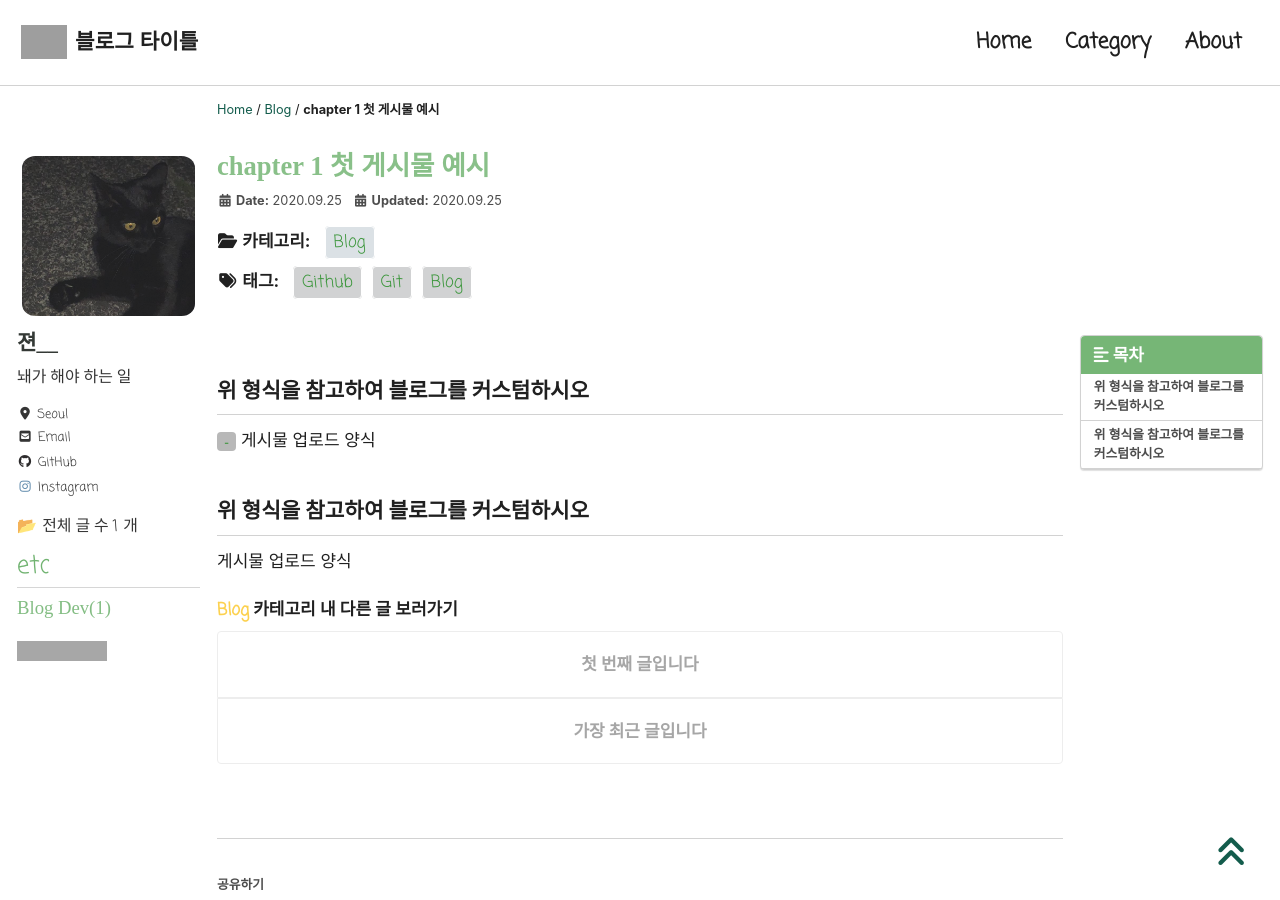
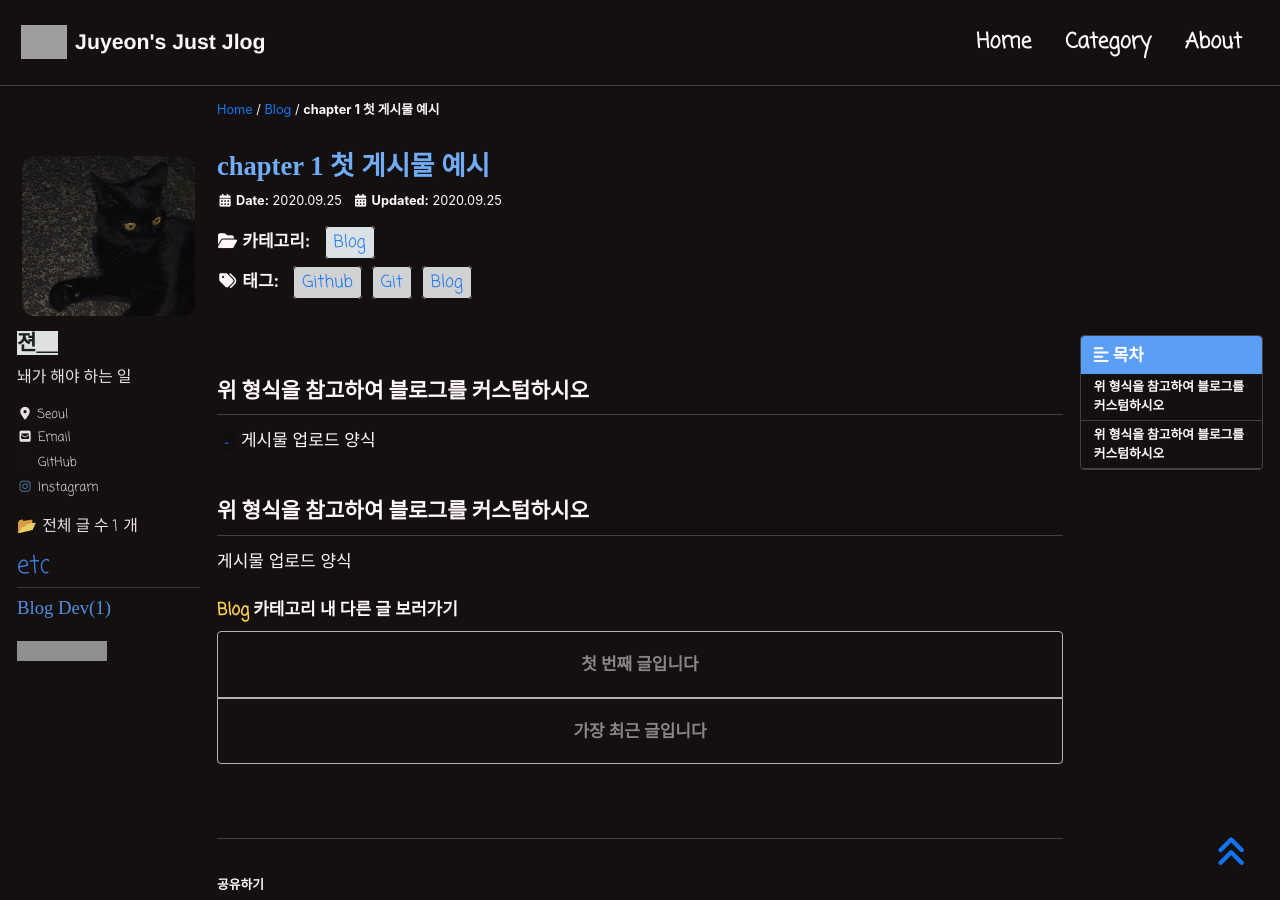
Before and after one commit to Ye0ni/Ye0ni.github.io, a Jekyll site: the page built from _posts/Blog/2021-09-25-git & github.md, in a window 1280 px wide and 900 px high. Built offline with Jekyll 4.4.1, drawn with Linux system fonts in a browser that asks for light colours; cached includes are drawn as plain includes; nearby versions of some CDN libraries; some web fonts are replaced; comment, search, counter and statistics services are not loaded; some of the changed text lies outside the part shown; grey boxes are pictures that could not be loaded.

Commit message:
blog update

```diff
--- a/_config.yml
+++ b/_config.yml
@@ -12,15 +12,15 @@
 
 # theme                  : "minimal-mistakes-jekyll"
 # remote_theme           : "mmistakes/minimal-mistakes"
-minimal_mistakes_skin    : "myskin" # "default"  "air", "aqua", "contrast", , "dirt", "neon", "mint", "plum", "sunrise"
+minimal_mistakes_skin    : "neon" # "default"  "air", "aqua", "contrast", , "dirt", "neon", "mint", "plum", "sunrise"
 
 # Site Settings
 locale                   : "ko-KR"
-title                    : "블로그 타이틀"
+title                    : "Juyeon's Just Jlog"
 title_separator          : "-"
 subtitle                 : # site tagline that appears below site title in masthead
-name                     : "블로그 유저 닉네임"
-description              : "블로그 간단 설명"
+name                     : "젼__"
+description              : "log storage"
 url                      : "https://ye0ni.github.io"
 baseurl                  : # the subpath of your site, e.g. "/blog"
 repository               : "ye0ni/comments" #댓글 경로 / github name/repository
@@ -33,7 +33,7 @@ words_per_minute         : 200
 comments: # 블로그 댓글 활용
   provider               : "utterances" # false (default), "disqus", "discourse", "facebook", "staticman", "staticman_v2", "utterances", "custom"
   disqus:
-    shortname            : #"유저이름-github-io" # https://help.disqus.com/customer/portal/articles/466208-what-s-a-shortname-
+    shortname            : #"ye0ni-github-io" # https://help.disqus.com/customer/portal/articles/466208-what-s-a-shortname-
   discourse:
     server               : # https://meta.discourse.org/t/embedding-discourse-comments-via-javascript/31963 , e.g.: meta.discourse.org
   facebook:
@@ -134,7 +134,7 @@ footer:
   links:
     - label: "GitHub"
       icon: "fab fa-fw fa-github"
-      url: "https://github.com/유저이름"
+      url: "https://github.com/ye0ni"
     #- label: "Twitter"
     #  icon: "fab fa-fw fa-twitter-square"
       # url:
--- a/_includes/author-profile.html
+++ b/_includes/author-profile.html
@@ -19,7 +19,7 @@
     {% if author.home %}
       <a href="{{ author_link }}"><h3 class="author__name" itemprop="name">{{ author.name }}</h3></a>
     {% else %}
-      <h3 class="author__name" itemprop="name">{{ author.name }}</h3>
+      <h3 class="author__name" itemprop="name"><span style='background-color: #f6f8fa'>{{ author.name }}</span></h3>
     {% endif %}
     {% if author.bio %}
       <div class="author__bio" itemprop="description">
--- a/_sass/minimal-mistakes/skins/_neon.scss
+++ b/_sass/minimal-mistakes/skins/_neon.scss
@@ -5,7 +5,7 @@
 /* Colors */
 $background-color: #141010 !default;
 $text-color: #fff6fb !default;
-$primary-color: #f21368 !default;
+$primary-color: #1374f2 !default;
 $border-color: mix(#fff, $background-color, 20%) !default;
 $code-background-color: mix(#000, $background-color, 15%) !default;
 $code-background-color-dark: mix(#000, $background-color, 20%) !default;
@@ -34,7 +34,7 @@ $base0b: #00c918 !default;
 $base0c: #1faaaa !default;
 $base0d: #3777e6 !default;
 $base0e: #ad00a1 !default;
-$base0f: #cc6633 !default;
+$base0f: #ecc4af !default;
 
 .author__urls.social-icons .svg-inline--fa,
 .page__footer-follow .social-icons .svg-inline--fa {
```
